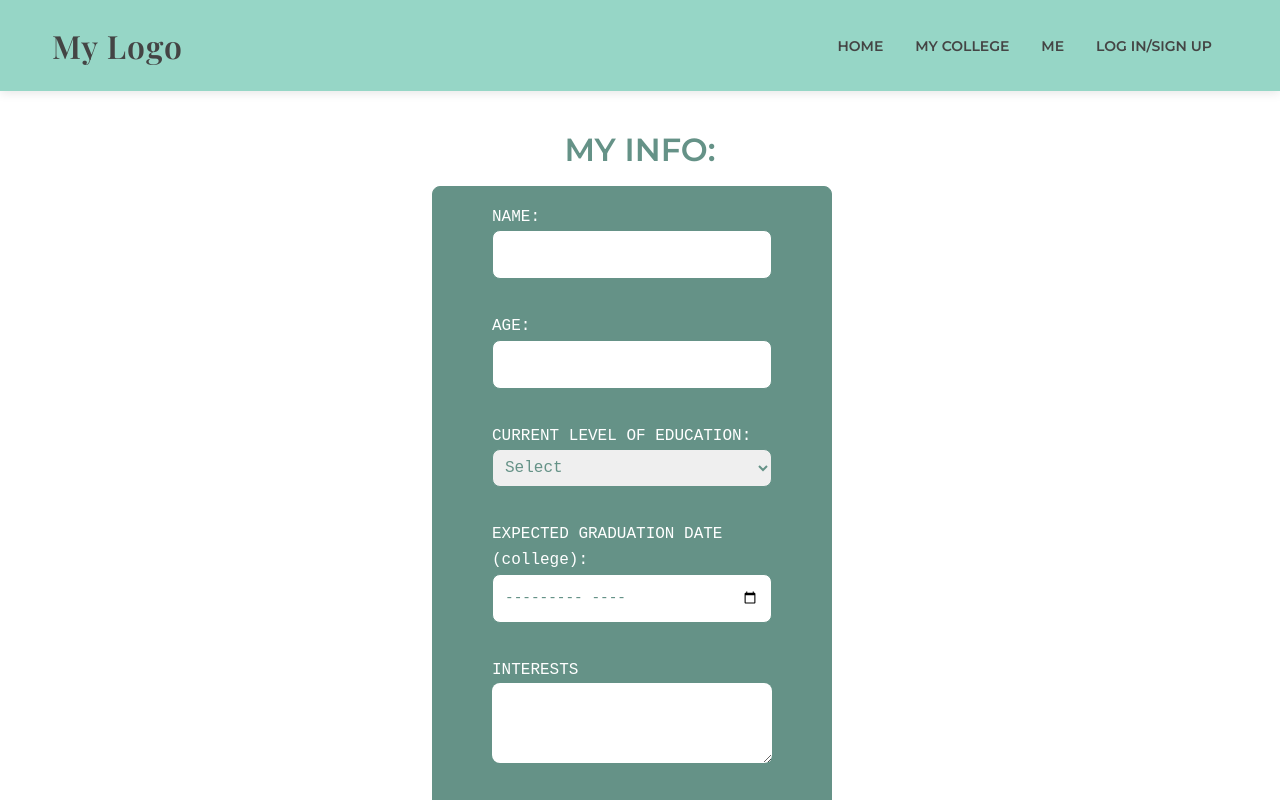
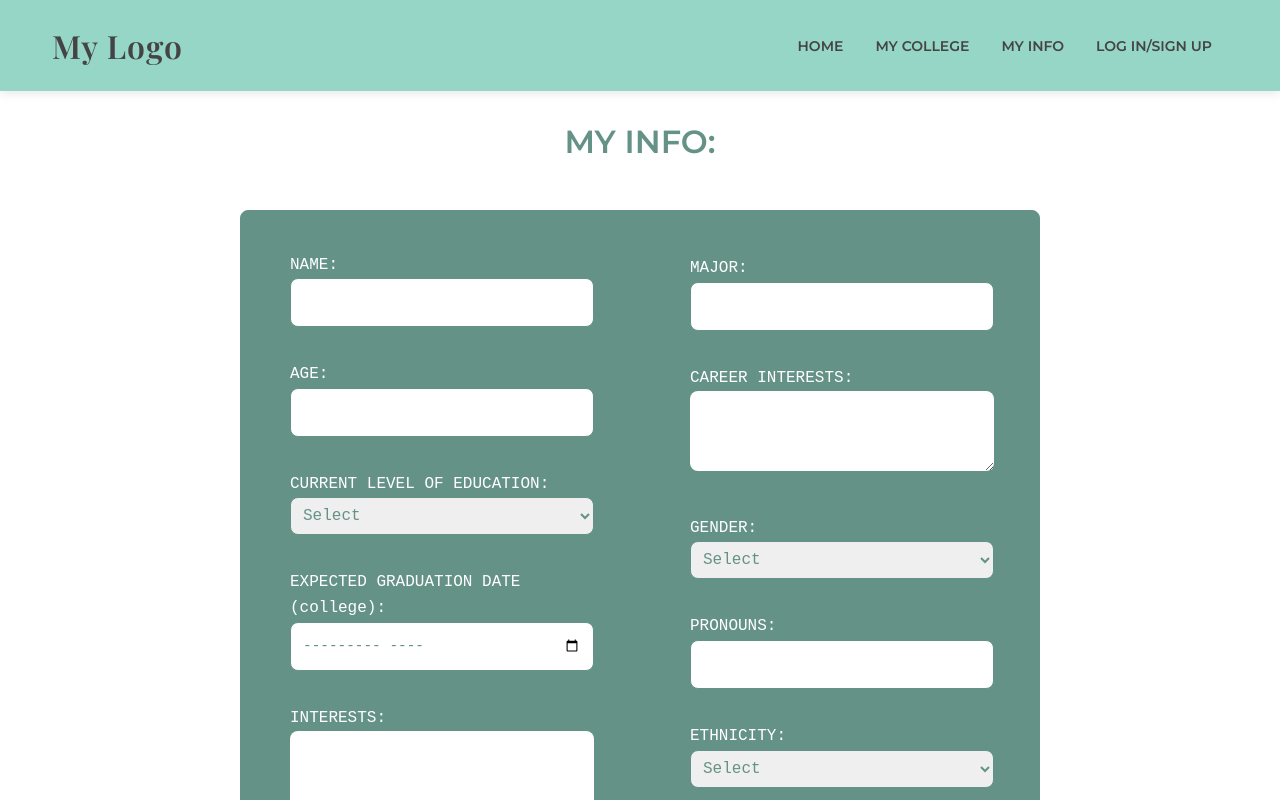
Before and after one commit to NetThi123/BitCamp2025, a React (Vite) app in the folder my-app/: page /me in a window 1280 px wide. Shown: the top 800 px of the page. Built offline with nearby package versions, Linux system fonts and the light colour scheme.

Commit message:
split form into 2 columns

```diff
--- a/my-app/src/components/Navbar.jsx
+++ b/my-app/src/components/Navbar.jsx
@@ -27,7 +27,7 @@ function Navbar() {
 
                     <Link to="/homepage">Home</Link>
                     <Link to="/colleges">My College</Link>
-                    <Link to="/me">Me</Link>
+                    <Link to="/me">My Info</Link>
                     <Link to="/login" className="login-link">Log In/Sign Up</Link>
                 </div>
             </nav>
--- a/my-app/src/pages/Me.jsx
+++ b/my-app/src/pages/Me.jsx
@@ -41,7 +41,9 @@ function Me() {
 
       {!submitted ? (
         <form className="me-user-form" onSubmit={handleSubmit}>
-          <label>
+            <div className = "me-block">
+            <div className="form-column">
+            <label>
             NAME:
             <br />
             <input type="text" className="meInput" name="name" value={formData.name} onChange={handleChange} />
@@ -72,25 +74,26 @@ function Me() {
           </label>
 
           <label>
-            INTERESTS
+            INTERESTS:
             <br />
             <textarea name="interests" value={formData.interests} onChange={handleChange} />
           </label>
-
-          <label>
-            MAJOR
+            </div>
+            <div className="form-column">
+            <label>
+            MAJOR:
             <br />
             <input type="text" className="meInput" name="major" value={formData.major} onChange={handleChange} />
           </label>
 
           <label>
-            CAREER INTERESTS
+            CAREER INTERESTS:
             <br />
             <textarea name="careerInterests" value={formData.careerInterests} onChange={handleChange} />
           </label>
 
           <label>
-            GENDER
+            GENDER:
             <br />
             <select name="gender" value={formData.gender} onChange={handleChange}>
               <option value="">Select</option>
@@ -103,13 +106,13 @@ function Me() {
           </label>
 
           <label>
-            PRONOUNS
+            PRONOUNS:
             <br />
             <input type="text" className="meInput" name="pronouns" value={formData.pronouns} onChange={handleChange} />
           </label>
 
           <label>
-            ETHNICITY
+            ETHNICITY:
             <br />
             <select name="ethnicity" value={formData.ethnicity} onChange={handleChange}>
               <option value="">Select</option>
@@ -126,33 +129,27 @@ function Me() {
               <option value="mixed">Mixed</option>
               <option value="other">Other</option>
             </select>
+            <label>    </label>
           </label>
-
+            </div>
+            </div>
           <button type="submit" className="me-button">Submit Changes</button>
         </form>
       ) : (
 
         <div className="preview">
-          <p><strong>Name:</strong> {formData.name}</p>
-          <br></br>
+            <div className="preview-p">
+            <p><strong>Name:</strong> {formData.name}</p>
           <p><strong>Age:</strong> {formData.age}</p>
-          <br></br>
           <p><strong>Current Level of Education:</strong> {formData.educationLevel}</p>
-          <br></br>
           <p><strong>Expected Graduation Date:</strong> {formData.graduationDate}</p>
-          <br></br>
           <p><strong>Interests:</strong> {formData.interests}</p>
-          <br></br>
           <p><strong>Major:</strong> {formData.major}</p>
-          <br></br>
           <p><strong>Career Interests:</strong> {formData.careerInterests}</p>
-          <br></br>
           <p><strong>Gender:</strong> {formData.gender}</p>
-          <br></br>
           <p><strong>Pronouns:</strong> {formData.pronouns}</p>
-          <br></br>
           <p><strong>Ethnicity:</strong> {formData.ethnicity}</p>
-          <br></br>
+            </div>
           <button className="me-edit-button" onClick={handleEdit}>Edit Info</button>
           <Link to="/colleges">
             <button className="colleges-button">CONTINUE TO MY COLLEGES</button>
--- a/my-app/src/styles/MeStyle.css
+++ b/my-app/src/styles/MeStyle.css
@@ -1,29 +1,43 @@
 .me-container form{
     padding-bottom: 3rem;
-    margin-left: 27rem;
-    margin-bottom: 10rem;
+    margin: 3rem;
+    margin-left: 15rem;
+    background-color:#659287;
+    width: 50rem;
     align-items: center;
-    background-color:#659287;
-    width: 25rem;
 }
 
 .myInfoHead {
     margin-top: 2rem;
     font-family: 'Montserrat', sans-serif;
-    padding: 0.5rem;
     color:#659287;
 }
 
-.me-user-form {
+.me-user-form{
     display: flex;
     flex-direction: column;
-    gap: 15px;
+}
+
+.me-block {
+    display: flex;
+    flex-direction: row;
+    align-items: center;
+    gap: 5rem;
+    margin-bottom: 2rem;
+}
+
+.form-column{
+    display: flex;
+    flex-direction: column;
+    gap: 0.938rem;
+    margin-top: 1.5rem;
+    margin-right: 1rem;
 }
 
 .me-user-form, label{
     font-family:monospace;
     font-size: 1rem;
-    width: 300px;
+    width: 19rem;
     padding: 0.625rem;
     color: white;
 }
@@ -34,9 +48,8 @@
     border: 1px solid #659287;
     padding: 8px;
     font-size: 0.75rem;
-    width: 17.5rem;
+    width: 19rem;
     font-family: monospace;
-    margin-left: 1rem;
 }
 
 .meInput{
@@ -53,7 +66,7 @@ input:focus {
 textarea{
     border-radius: 0.5rem;
     border:#659287;
-    width: 17.5rem;
+    width: 19rem;
     height:5rem;
     color:#659287;
     padding: 0.75rem;
@@ -67,7 +80,7 @@ select{
     color:#659287;
     border: 1px solid #659287;
     size: 0.75rem;
-    width: 17.5rem;
+    width: 19rem;
 }
 
 select:focus {
@@ -81,7 +94,8 @@ textarea:focus{
 }
 
 .me-button{
-    margin-top: 2rem;
+    margin-top: 3rem;
+    margin: 1rem;
     border-radius:0.5rem;
     background-color: #B1C29E;
     width: 17.5rem;
@@ -94,7 +108,9 @@ textarea:focus{
     border: 1px solid #659287;
     width: 19rem;
     border-radius:0.5rem;
-    color: #659287
+    color: #659287;
+    margin-top: 1rem;
+    margin-left: 1.5rem;
 }
 
 .me-button:hover{
@@ -106,22 +122,25 @@ textarea:focus{
 }
 
 .preview{
-    width: 15rem;
+    width: 50rem;
     background-color: white;
     color:#659287;
     padding: 3rem;
-    margin-bottom: 5rem;
+    margin-bottom: 1rem;
+    line-height: 1.4;
     border-radius: 0.5rem;
-    margin-left: 27rem;
-    width: 25rem;
+    margin-left: 15rem;
     border: 1px solid #659287;
+    overflow-wrap: break-word;
+    word-wrap: break-word;
+    word-break: break-word;
 }
 
 .colleges-button{
-    margin-top: 2rem;
+    margin-left: 2.5rem;
     border-radius: 0.5rem;
     width: 19rem;
-    height: 4rem;
+    margin-top: 1rem;
 }
 
 .preview p{
@@ -129,3 +148,10 @@ textarea:focus{
     color:#659287;
     font-family: monospace;
 }
+
+.me-buttons{
+    display: flex;
+    flex-direction: row;
+    gap: 3rem;
+    align-items: center;
+}
```
